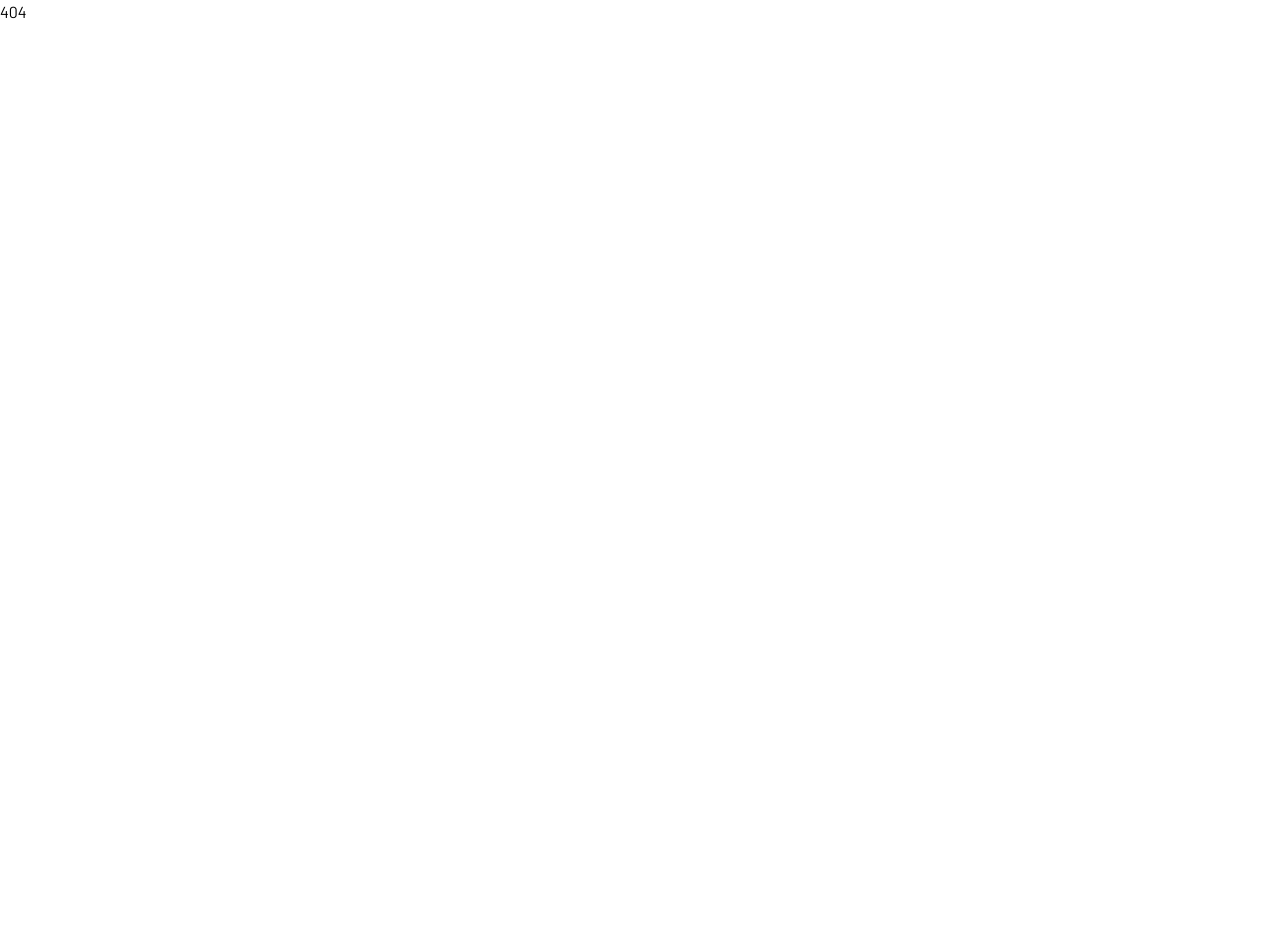
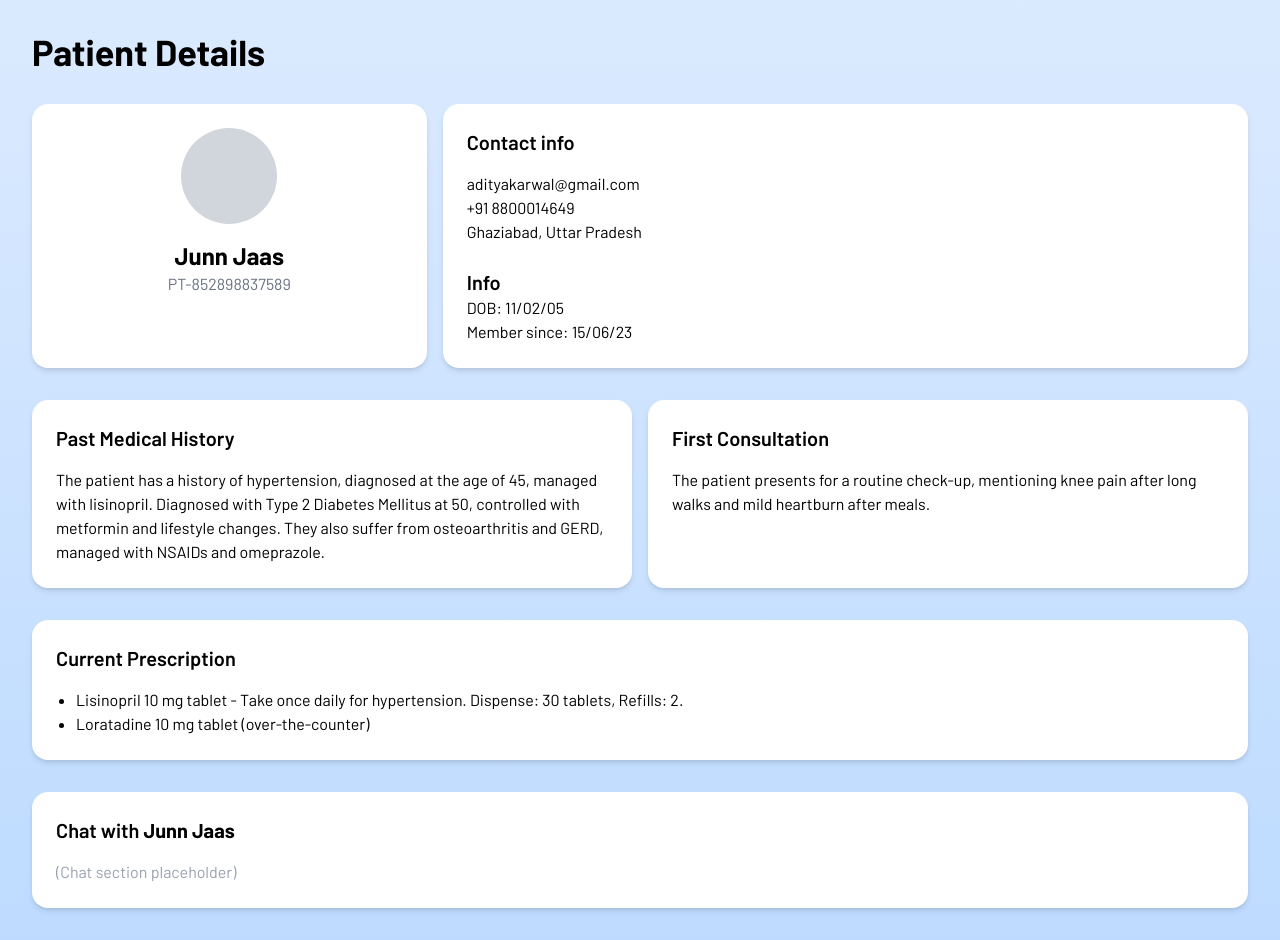
Before and after one commit to Kautilya346/Jeevanya_Front, a React (Vite) app in the folder Jeevanya_Front/: page /checkpatient in a window 1280 px wide. Before the commit the page ends 800 px from the top, so only its background shows below. Built offline with nearby package versions, Linux system fonts and the light colour scheme.

Commit message:
CheckPatient

```diff
--- a/Jeevanya_Front/package.json
+++ b/Jeevanya_Front/package.json
@@ -11,6 +11,8 @@
   },
   "dependencies": {
     "@gsap/react": "^2.1.2",
+    "@mui/icons-material": "^6.4.7",
+    "@mui/styled-engine": "^6.4.6",
     "@tailwindcss/vite": "^4.0.12",
     "axios": "^1.8.2",
     "framer-motion": "^12.4.10",
--- a/Jeevanya_Front/src/App.jsx
+++ b/Jeevanya_Front/src/App.jsx
@@ -6,6 +6,7 @@ import Login from "./pages/Login";
 import Signup from "./pages/Signup";
 import LandingPage from "./pages/LandingPage";
 import Contactdoctor from "./pages/contactdoctor";
+import CheckPatient from  "./pages/CheckPatient";
 
 function App() {
   return (
@@ -17,6 +18,7 @@ function App() {
         <Route path="/aidiagnose" element={<AIDiagnose />} />
         <Route path="/contactdoctor" element={<Contactdoctor />} />
         <Route path="/userprofile" element={<UserProfile />} />
+        <Route path="/checkpatient" element={<CheckPatient />} />
         <Route path="*" element={<NotFound />} />
       </Routes>
     </Router>
--- /dev/null
+++ b/Jeevanya_Front/src/pages/CheckPatient.jsx
@@ -0,0 +1,64 @@
+import React from 'react';
+
+const CheckPatient = () => {
+  return (
+    <div className="bg-gradient-to-b from-blue-100 to-blue-200 min-h-screen p-8">
+      <h1 className="text-4xl font-bold mb-8">Patient Details</h1>
+
+      <div className="grid grid-cols-1 md:grid-cols-3 gap-4">
+        {/* Patient Info */}
+        <div className="bg-white p-6 rounded-2xl shadow-md col-span-1 flex flex-col items-center">
+          <div className="w-24 h-24 bg-gray-300 rounded-full mb-4"></div>
+          <h2 className="text-2xl font-bold">Junn Jaas</h2>
+          <p className="text-gray-500">PT-852898837589</p>
+        </div>
+
+        {/* Contact Info */}
+        <div className="bg-white p-6 rounded-2xl shadow-md col-span-2">
+          <h3 className="text-xl font-semibold mb-4">Contact info</h3>
+          <p>adityakarwal@gmail.com</p>
+          <p>+91 8800014649</p>
+          <p>Ghaziabad, Uttar Pradesh</p>
+          <h3 className="text-xl font-semibold mt-6">Info</h3>
+          <p>DOB: 11/02/05</p>
+          <p>Member since: 15/06/23</p>
+        </div>
+      </div>
+
+      {/* Medical History and Consultation */}
+      <div className="grid grid-cols-1 md:grid-cols-2 gap-4 mt-8">
+        <div className="bg-white p-6 rounded-2xl shadow-md">
+          <h3 className="text-xl font-semibold mb-4">Past Medical History</h3>
+          <p>
+            The patient has a history of hypertension, diagnosed at the age of 45, managed with lisinopril.
+            Diagnosed with Type 2 Diabetes Mellitus at 50, controlled with metformin and lifestyle changes.
+            They also suffer from osteoarthritis and GERD, managed with NSAIDs and omeprazole.
+          </p>
+        </div>
+        <div className="bg-white p-6 rounded-2xl shadow-md">
+          <h3 className="text-xl font-semibold mb-4">First Consultation</h3>
+          <p>
+            The patient presents for a routine check-up, mentioning knee pain after long walks and mild heartburn after meals.
+          </p>
+        </div>
+      </div>
+
+      {/* Current Prescription */}
+      <div className="bg-white p-6 rounded-2xl shadow-md mt-8">
+        <h3 className="text-xl font-semibold mb-4">Current Prescription</h3>
+        <ul className="list-disc pl-5">
+          <li>Lisinopril 10 mg tablet - Take once daily for hypertension. Dispense: 30 tablets, Refills: 2.</li>
+          <li>Loratadine 10 mg tablet (over-the-counter)</li>
+        </ul>
+      </div>
+
+      {/* Chat Section */}
+      <div className="bg-white p-6 rounded-2xl shadow-md mt-8">
+        <h3 className="text-xl font-semibold mb-4">Chat with <span className="font-bold">Junn Jaas</span></h3>
+        <p className="text-gray-400">(Chat section placeholder)</p>
+      </div>
+    </div>
+  );
+};
+
+export default CheckPatient;
```
Also changed, not shown: 1 other file (tests, documents, lock files or other folders).
